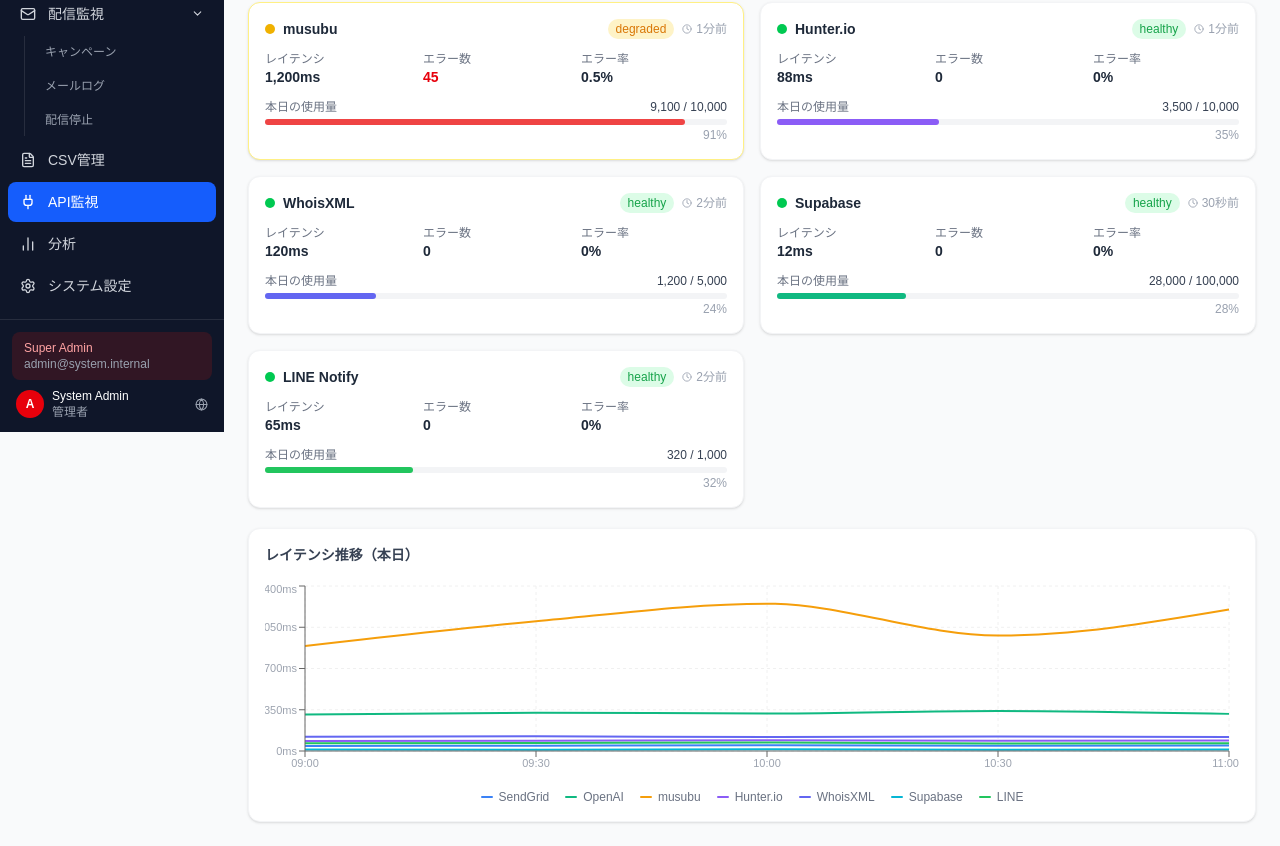
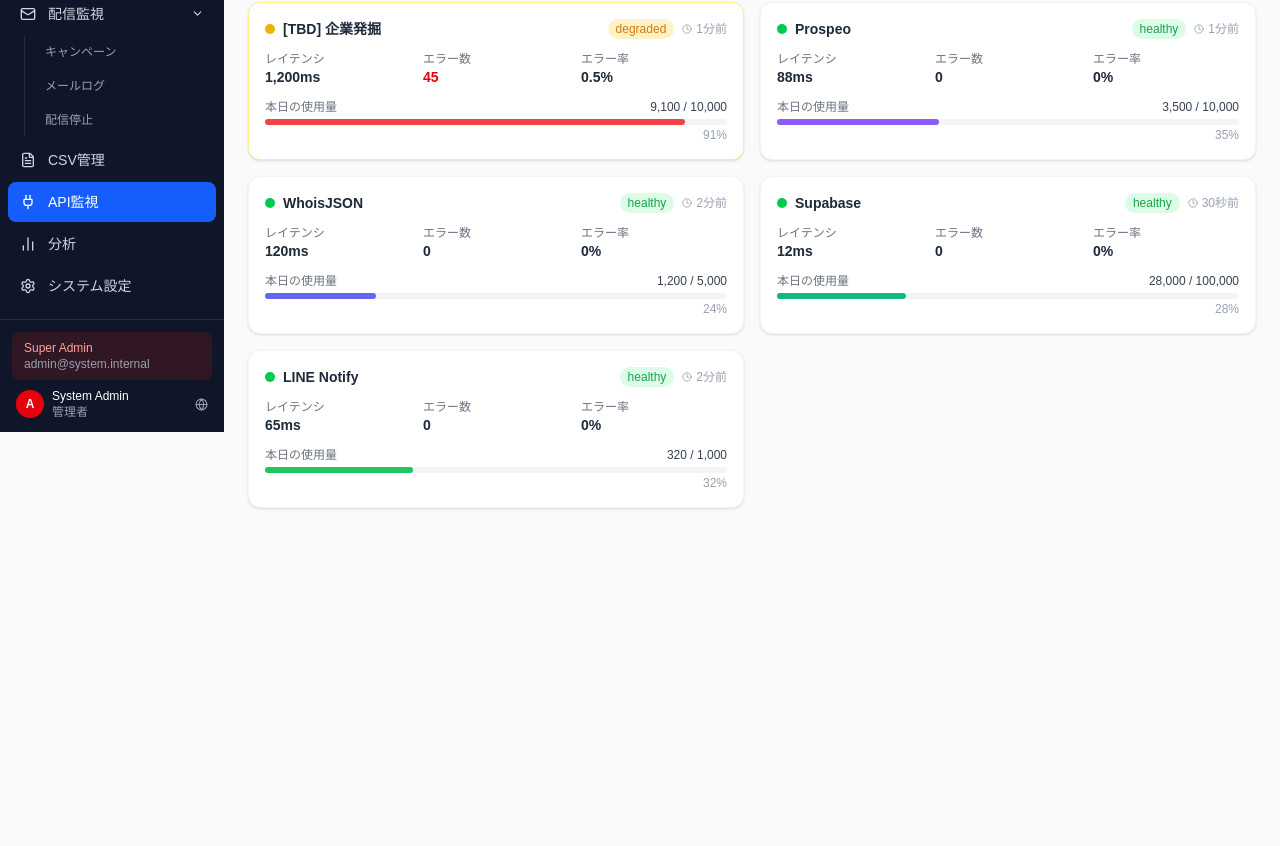
Before and after one commit to nn-nissy1010/freshbound, a Next.js app: page /admin/api-monitor in a window 1280 px wide. Shown: the part 368-1214 px from the top of the page. After the commit the page ends 900 px from the top, so only its background shows below. Built offline with nearby package versions, Linux system fonts and the light colour scheme.

Commit message:
feat: replace service names and remove latency chart in API monitor (FA-07)

```diff
--- a/src/app/(admin)/admin/api-monitor/page.tsx
+++ b/src/app/(admin)/admin/api-monitor/page.tsx
@@ -4,16 +4,6 @@
 import { t } from '@/lib/i18n';
 import StatusBadge from '@/components/admin/StatusBadge';
 import { RefreshCw, AlertTriangle, CheckCircle, Clock } from 'lucide-react';
-import { LineChart, Line, XAxis, YAxis, CartesianGrid, Tooltip, ResponsiveContainer } from 'recharts';
-
-const latencyData = [
-  { time: '09:00', sendgrid: 42, openai: 310, musubu: 890, hunter: 85, whoisxml: 120, supabase: 12, line: 65 },
-  { time: '09:30', sendgrid: 45, openai: 325, musubu: 1100, hunter: 88, whoisxml: 125, supabase: 11, line: 68 },
-  { time: '10:00', sendgrid: 48, openai: 318, musubu: 1250, hunter: 92, whoisxml: 118, supabase: 14, line: 72 },
-  { time: '10:30', sendgrid: 44, openai: 340, musubu: 980, hunter: 86, whoisxml: 122, supabase: 10, line: 64 },
-  { time: '11:00', sendgrid: 46, openai: 315, musubu: 1200, hunter: 90, whoisxml: 119, supabase: 12, line: 66 },
-];
-
 const services = [
   {
     name: 'SendGrid',
@@ -40,7 +30,7 @@
     color: '#10b981',
   },
   {
-    name: 'musubu',
+    name: '[TBD] 企業発掘',
     status: 'degraded',
     latency: '1,200ms',
     dailyUsage: 9100,
@@ -52,7 +42,7 @@
     color: '#f59e0b',
   },
   {
-    name: 'Hunter.io',
+    name: 'Prospeo',
     status: 'healthy',
     latency: '88ms',
     dailyUsage: 3500,
@@ -64,7 +54,7 @@
     color: '#8b5cf6',
   },
   {
-    name: 'WhoisXML',
+    name: 'WhoisJSON',
     status: 'healthy',
     latency: '120ms',
     dailyUsage: 1200,
@@ -217,41 +207,6 @@
         ))}
       </div>
 
-      {/* Latency Chart */}
-      <div className="bg-white rounded-xl border border-gray-100 p-4 shadow-sm">
-        <h3 className="text-sm font-semibold text-gray-700 mb-4">{t(lang, 'レイテンシ推移（本日）', 'Latency Trend (Today)')}</h3>
-        <ResponsiveContainer width="100%" height={200}>
-          <LineChart data={latencyData} margin={{ top: 5, right: 10, left: -20, bottom: 0 }}>
-            <CartesianGrid strokeDasharray="3 3" stroke="#f0f0f0" />
-            <XAxis dataKey="time" tick={{ fontSize: 11, fill: '#9ca3af' }} />
-            <YAxis tick={{ fontSize: 11, fill: '#9ca3af' }} unit="ms" />
-            <Tooltip contentStyle={{ fontSize: 12, borderRadius: 8, border: '1px solid #e5e7eb' }} />
-            <Line type="monotone" dataKey="sendgrid" stroke="#3b82f6" strokeWidth={2} dot={false} name="SendGrid" />
-            <Line type="monotone" dataKey="openai" stroke="#10b981" strokeWidth={2} dot={false} name="OpenAI" />
-            <Line type="monotone" dataKey="musubu" stroke="#f59e0b" strokeWidth={2} dot={false} name="musubu" />
-            <Line type="monotone" dataKey="hunter" stroke="#8b5cf6" strokeWidth={2} dot={false} name="Hunter.io" />
-            <Line type="monotone" dataKey="whoisxml" stroke="#6366f1" strokeWidth={2} dot={false} name="WhoisXML" />
-            <Line type="monotone" dataKey="supabase" stroke="#06b6d4" strokeWidth={2} dot={false} name="Supabase" />
-            <Line type="monotone" dataKey="line" stroke="#22c55e" strokeWidth={2} dot={false} name="LINE" />
-          </LineChart>
-        </ResponsiveContainer>
-        <div className="flex items-center gap-4 mt-2 justify-center flex-wrap">
-          {[
-            { label: 'SendGrid', color: '#3b82f6' },
-            { label: 'OpenAI', color: '#10b981' },
-            { label: 'musubu', color: '#f59e0b' },
-            { label: 'Hunter.io', color: '#8b5cf6' },
-            { label: 'WhoisXML', color: '#6366f1' },
-            { label: 'Supabase', color: '#06b6d4' },
-            { label: 'LINE', color: '#22c55e' },
-          ].map(l => (
-            <div key={l.label} className="flex items-center gap-1.5">
-              <div className="w-3 h-0.5 rounded" style={{ backgroundColor: l.color }} />
-              <span className="text-xs text-gray-500">{l.label}</span>
-            </div>
-          ))}
-        </div>
-      </div>
     </div>
   );
 }
```
